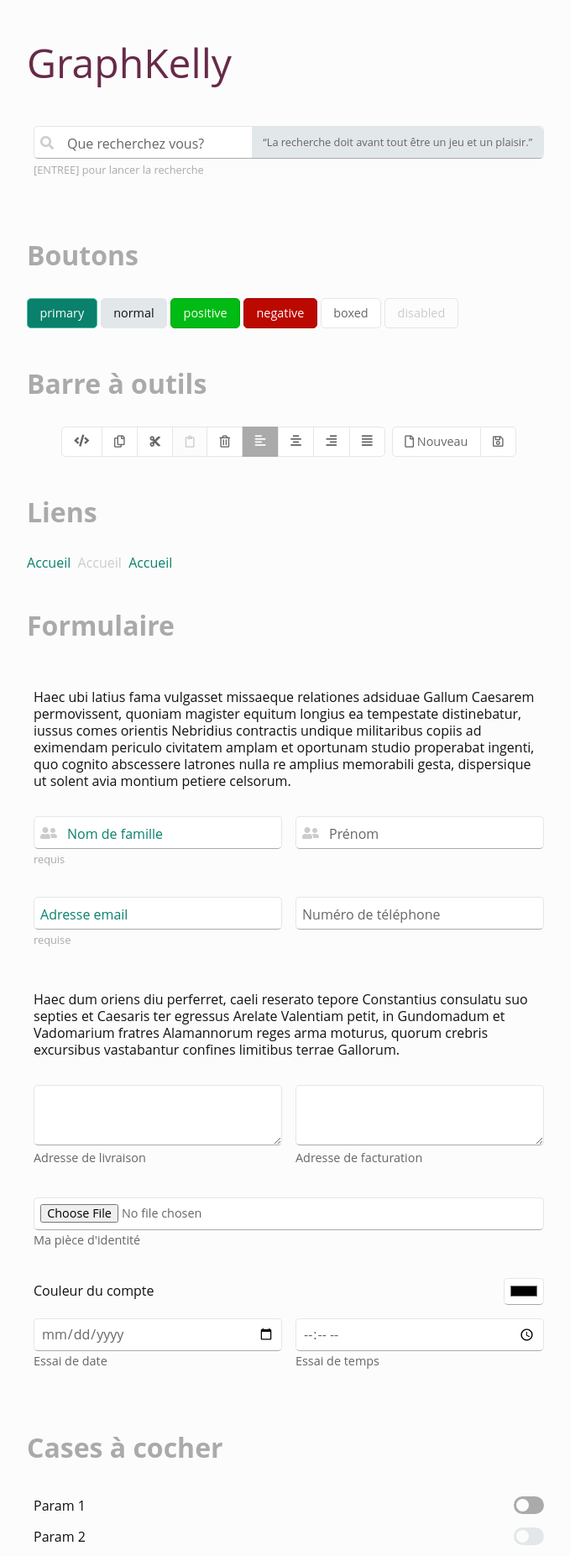
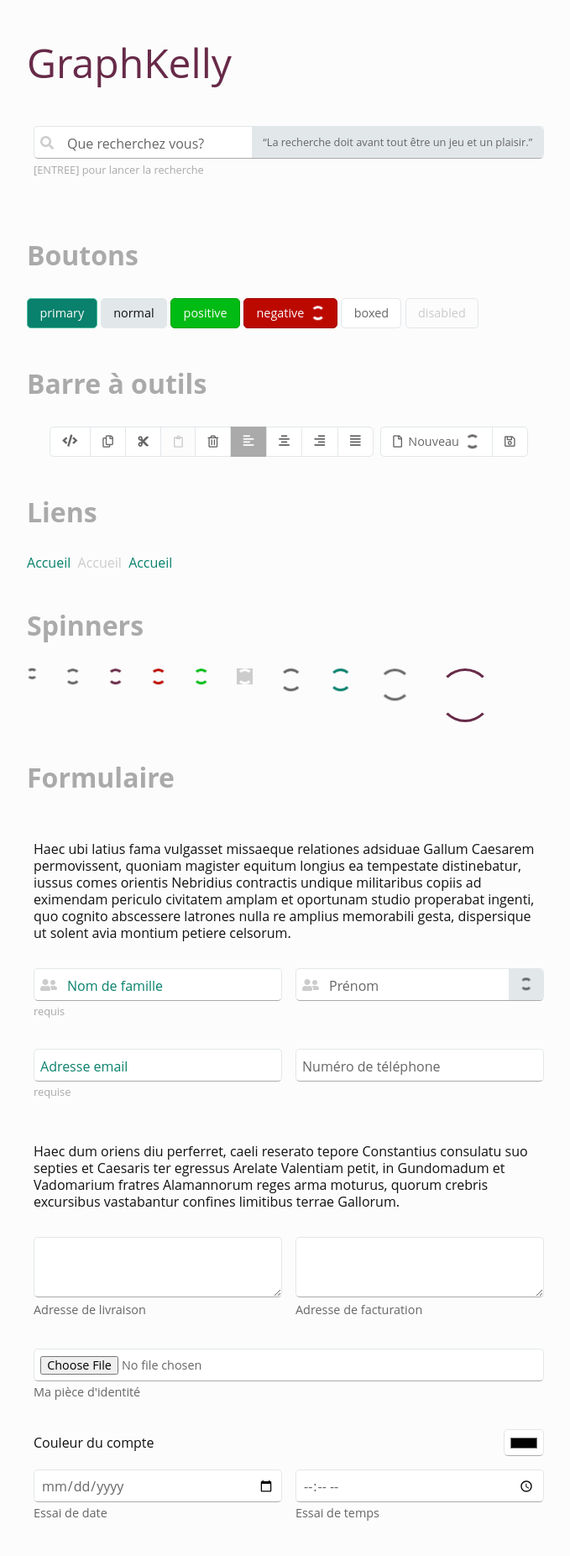
Before and after one commit to pantaflex44/GraphKelly, a PHP site: page / in a window 1280 px wide. Shown: the part 193-2046 px from the top of the page at 84% size, without its empty margins (296-975 px from the left). Run offline with PHP 8.4, Linux system fonts and the light colour scheme; some web fonts are replaced.

Commit message:
Ajout d'un 'Spinner'

```diff
--- a/gk1/index.html
+++ b/gk1/index.html
@@ -56,7 +56,7 @@
 				<button class="primary" tabindex="0">primary</button>
 				<button tabindex="0">normal</button>
 				<button class="positive" tabindex="0">positive</button>
-				<button class="negative" tabindex="0">negative</button>
+				<button class="negative" tabindex="0">negative <div class="spinner invert"></div></button>
 				<button class="boxed" tabindex="0">boxed</button>
 				<button class="positive" tabindex="0" disabled>disabled</button>
 			</fieldset>
@@ -76,7 +76,7 @@
 						<input class="toggle" id="option4" type="radio" name="optiongroup" /><label class="toggle boxed" for="option4"><i class="fas fa-align-justify"></i></label>
 					</div>
 					<div class="buttons">
-						<button class="boxed" tabindex="0"><i class="far fa-file"></i> Nouveau</button>
+						<button class="boxed" tabindex="0"><i class="far fa-file"></i> Nouveau <div class="spinner"></div></button>
 						<button class="boxed" tabindex="0"><i class="far fa-save"></i></button>
 					</div>
 				</div>
@@ -88,6 +88,22 @@
 					<a href="./index.php">Accueil</a>&nbsp;
 					<a href="./index.php" disabled>Accueil</a>&nbsp;
 					<a href="./index.php" data-tooltip="essai a">Accueil</a>
+				</div>
+			</fieldset>
+
+			<fieldset>
+				<legend>Spinners</legend>
+				<div style="display: flex; flex-flow: row; gap: 2em;">
+					<div class="spinner small"></div>
+					<div class="spinner"></div>
+					<div class="spinner gk"></div>
+					<div class="spinner negative"></div>
+					<div class="spinner positive"></div>
+					<div class="spinner invert" style="background: #ccc;"></div>
+					<div class="spinner large"></div>
+					<div class="spinner large primary"></div>
+					<div class="spinner big"></div>
+					<div class="spinner gk" style="width: 4em; height: 4em;"></div>
 				</div>
 			</fieldset>
 
@@ -112,7 +128,7 @@
 				        </label>
 						<label class="float" for="forname">
 							<i class="fas fa-user-friends icon"></i>
-							<!--<div class="legend"><i class="fas fa-search"></i></div>-->
+							<div class="legend"><div class="spinner"></div></i></div>
 				            <input type="text" id="forname" placeholder="Prénom" autocomplete="off" autofill="off">
 				            <span>Prénom</span>
 				        </label>
--- a/gk1/style.css
+++ b/gk1/style.css
@@ -489,6 +489,11 @@ html {
 	overflow: hidden;
 	text-overflow: ellipsis;
 	cursor: pointer;
+	display: inline-flex;
+	flex-flow: row nowrap;
+	justify-content: flex-start;
+	align-items: center;
+	gap: 0.5em;
 }
 .ui button:hover,
 .ui input[type=button]:hover,
@@ -892,7 +897,6 @@ html {
 /* Groupement de boutons en barre */
 .ui div.buttons button,
 .ui div.buttons label.toggle {
-	display: block;
 	margin: 0;
 	border-radius: 0;
 	border: 0;
@@ -906,6 +910,7 @@ html {
 	height: 2em;
 }
 .ui div.buttons label.toggle {
+	display: block;
 	min-height: 2.5em;
 	font-size: 0.9em;
 	/*padding: calc(0.5em + 1px) 1em;*/
@@ -1105,3 +1110,61 @@ html {
 .ui .form-row.marked:hover {
 	background-color: var(--very-lighter);
 }
+
+/* Spinner */
+@keyframes spinner-anim {
+	0% {
+		transform: rotate(0deg);
+	}
+	100% {
+		transform: rotate(360deg);
+	}
+}
+.ui div.spinner {
+	display: inline-block;
+	width: 1.2em;
+	height: 1.2em;
+}
+.ui div.spinner:after {
+	vertical-align: middle;
+	content: ' ';
+	display: block;
+	width: inherit;
+	height: inherit;
+	border-radius: 50%;
+	border: 3px solid var(--dark);
+	border-color: var(--dark) transparent var(--dark) transparent;
+	animation: spinner-anim 1.2s linear infinite;
+}
+.ui div.spinner.small {
+	width: 0.8em;
+	height: 0.8em;
+}
+.ui div.spinner.large {
+	width: 1.7em;
+	height: 1.7em;
+}
+.ui div.spinner.big {
+	width: 2.4em;
+	height: 2.4em;
+}
+.ui div.spinner.gk:after {
+	border: 3px solid var(--gk);
+    border-color: var(--gk) transparent var(--gk) transparent;
+}
+.ui div.spinner.primary:after {
+	border: 3px solid var(--primary-lighter);
+    border-color: var(--primary-lighter) transparent var(--primary-lighter) transparent;
+}
+.ui div.spinner.positive:after {
+	border: 3px solid var(--positive-lighter);
+    border-color: var(--positive-lighter) transparent var(--positive-lighter) transparent;
+}
+.ui div.spinner.negative:after {
+	border: 3px solid var(--negative-lighter);
+    border-color: var(--negative-lighter) transparent var(--negative-lighter) transparent;
+}
+.ui div.spinner.invert:after {
+	border: 3px solid var(--true-white);
+    border-color: var(--true-white) transparent var(--true-white) transparent;
+}
```
Also changed, not shown: README.md.
